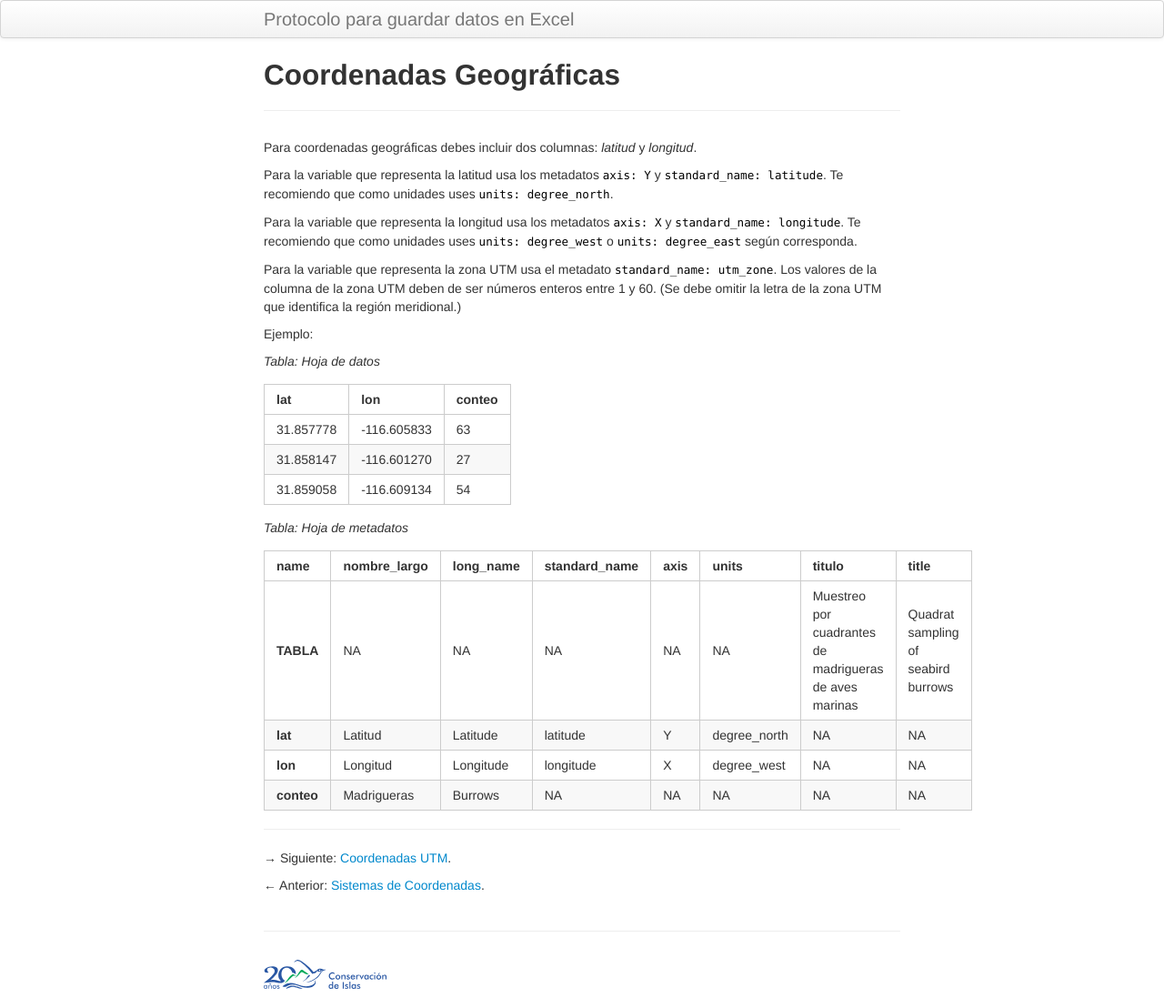
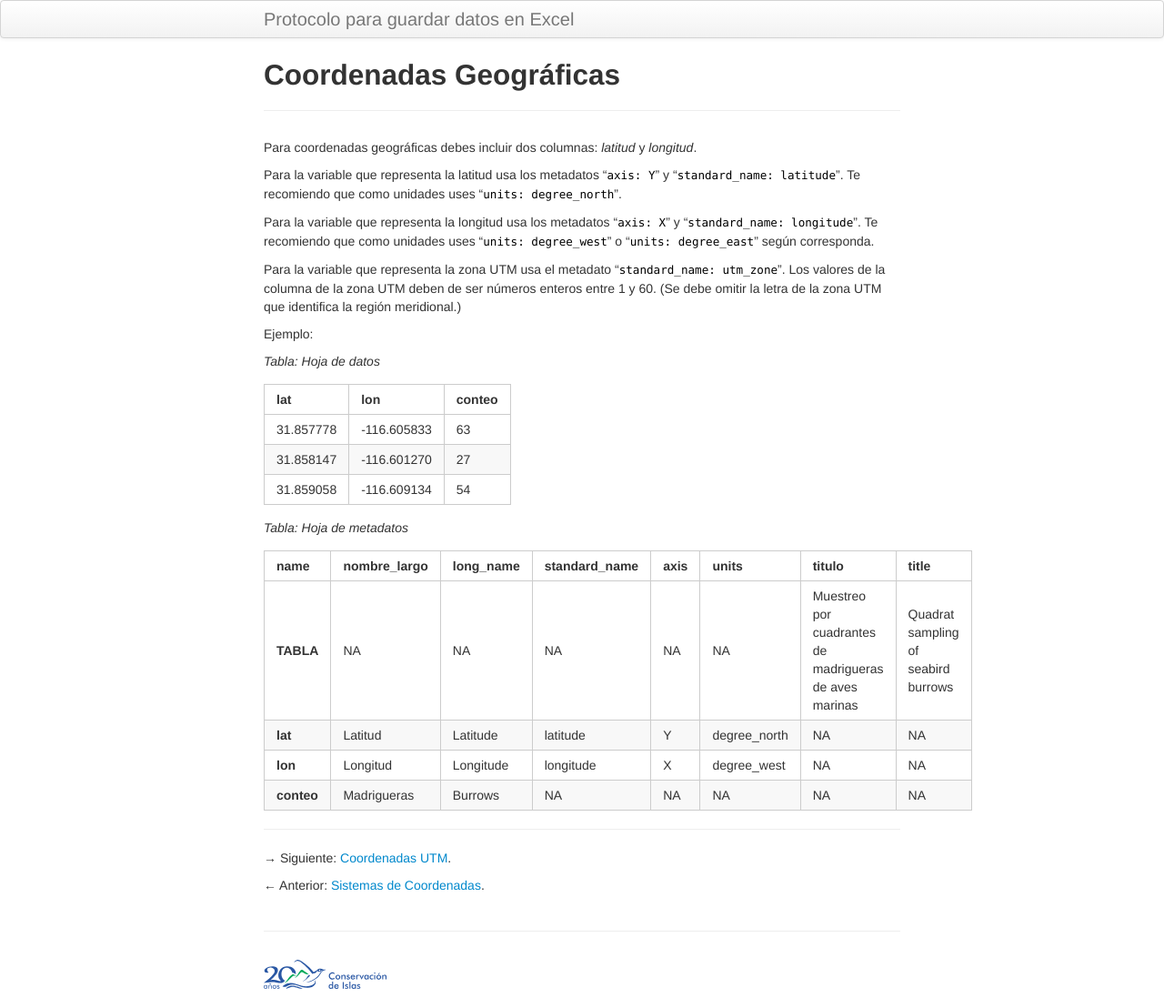
Before and after one commit to MaritzaB/datos_en_excel, a Jekyll site: the page built from pages/geograficas.md, in a window 1280 px wide. Shown: the whole page at 91% size. Built offline with Jekyll 4.4.1, drawn with Linux system fonts in a browser that asks for light colours.

```diff
--- a/pages/geograficas.md
+++ b/pages/geograficas.md
@@ -6,11 +6,11 @@ description: "Para coordenadas geográficas debes incluir dos columnas: latitud
 
 Para coordenadas geográficas debes incluir dos columnas: _latitud_ y _longitud_.
 
-Para la variable que representa la latitud usa los metadatos `axis: Y` y `standard_name: latitude`. Te recomiendo que como unidades uses `units: degree_north`.
+Para la variable que representa la latitud usa los metadatos "`axis: Y`" y "`standard_name: latitude`". Te recomiendo que como unidades uses "`units: degree_north`".
 
-Para la variable que representa la longitud usa los metadatos `axis: X` y `standard_name: longitude`. Te recomiendo que como unidades uses `units: degree_west` o `units: degree_east` según corresponda.
+Para la variable que representa la longitud usa los metadatos "`axis: X`" y "`standard_name: longitude`". Te recomiendo que como unidades uses "`units: degree_west`" o "`units: degree_east`" según corresponda.
 
-Para la variable que representa la zona UTM usa el metadato `standard_name: utm_zone`. Los valores de la columna de la zona UTM deben de ser números enteros entre 1 y 60. (Se debe omitir la letra de la zona UTM que identifica la región meridional.)
+Para la variable que representa la zona UTM usa el metadato "`standard_name: utm_zone`". Los valores de la columna de la zona UTM deben de ser números enteros entre 1 y 60. (Se debe omitir la letra de la zona UTM que identifica la región meridional.)
 
 Ejemplo:
 
```
